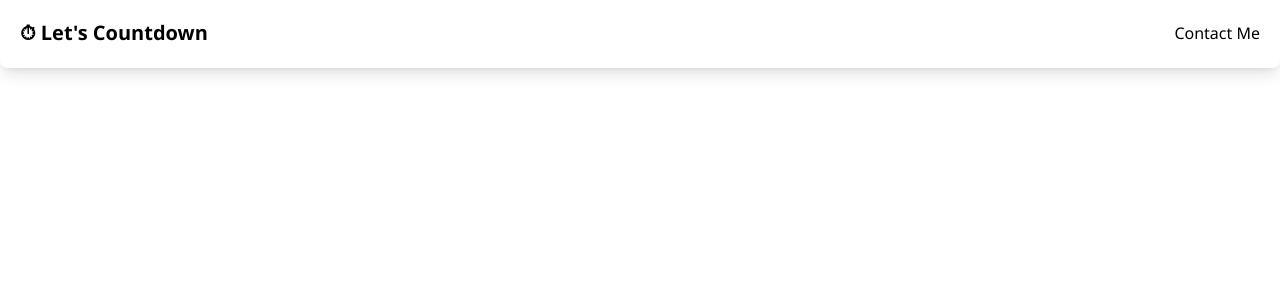
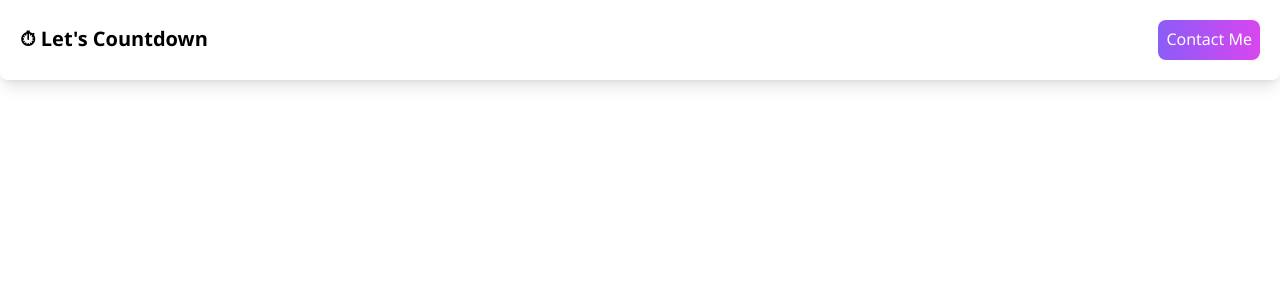
Before and after one commit to Fakemilaz/Countdown, a React (Create React App) app: page / in a window 1280 px wide. Shown: the top 300 px of the page. Built offline with nearby package versions, Linux system fonts and the light colour scheme.

Commit message:
Update Navbar.jsx

```diff
--- a/src/components/Navbar.jsx
+++ b/src/components/Navbar.jsx
@@ -3,10 +3,10 @@ import React from "react";
 export default function Navbar() {
     return (
         <>
-            <div className="md:container md:mx-auto shadow-lg py-5 px-5 rounded-lg flex justify-between">
+            <div className="md:container md:mx-auto shadow-lg py-5 px-5 rounded-lg flex justify-between items-center text-center">
                 <h1 className="font-bold text-xl">⏱ Let's Countdown</h1>
 
-                <button className="">Contact Me</button>
+                <button className="bg-gradient-to-r from-violet-500 to-fuchsia-500 text-white px-2 py-2 rounded-lg">Contact Me</button>
             </div>
         </>
     )
```
